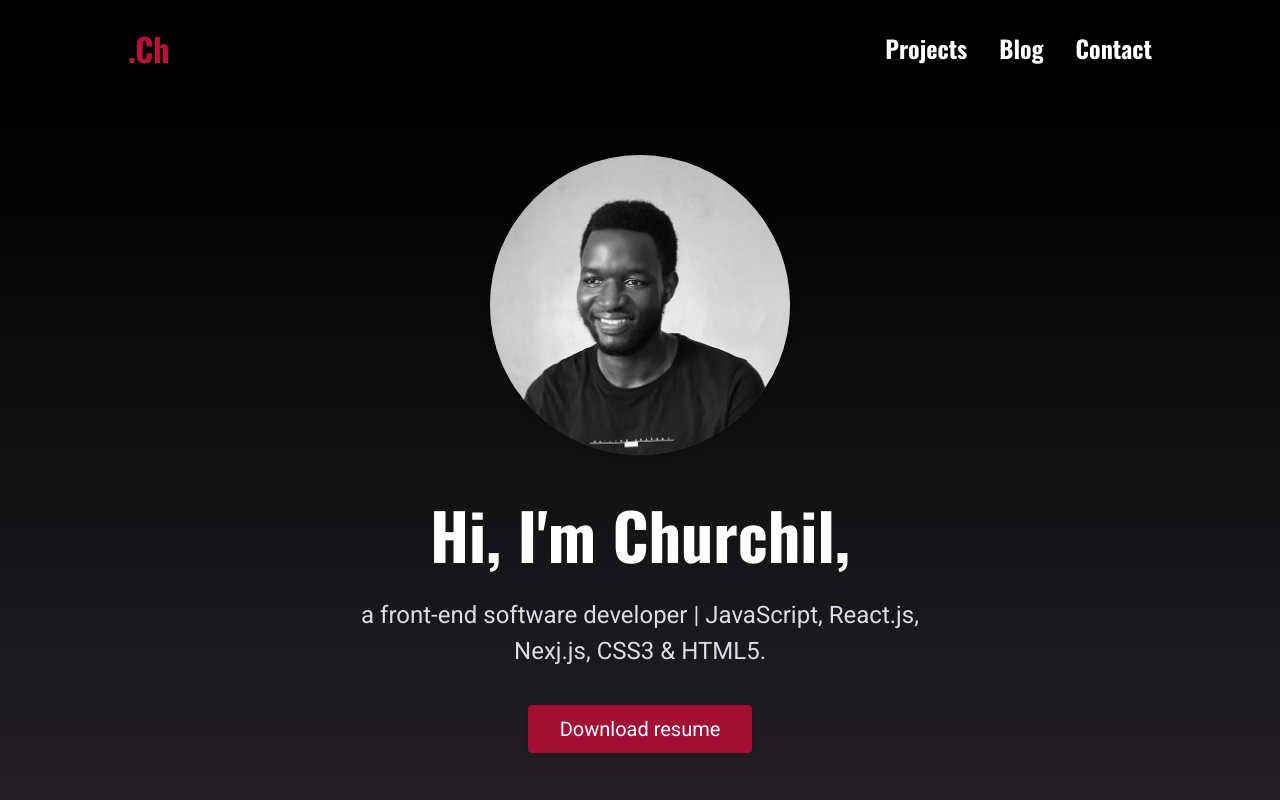
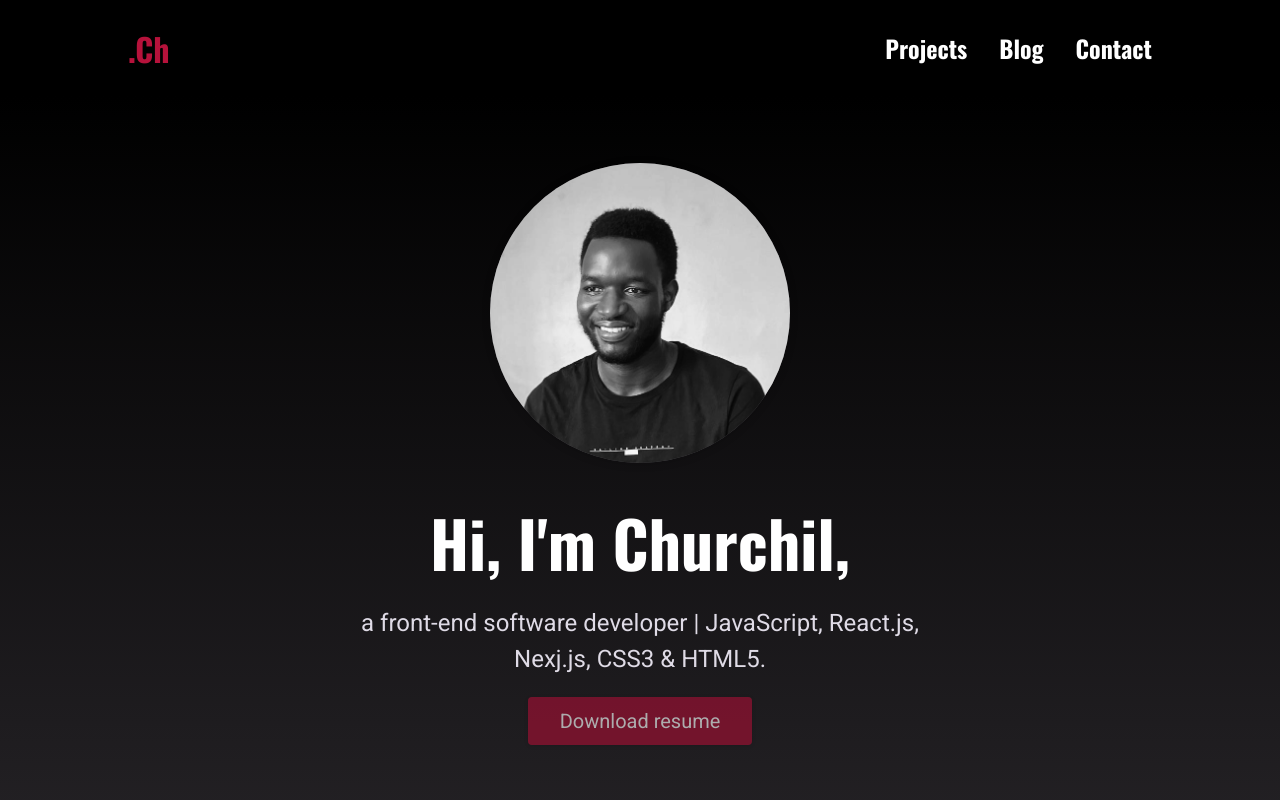
Before and after one commit to Chacho104/my-portfolio-blog-site, a Next.js app: page / in a window 1280 px wide. Shown: the top 800 px of the page. Built offline with nearby package versions, Linux system fonts and the light colour scheme.

Commit message:
Reduce content margin bottom Increase animation delay for resume btn

```diff
--- a/components/home-page/hero.module.css
+++ b/components/home-page/hero.module.css
@@ -46,7 +46,7 @@
 }
 
 .content {
-  margin-bottom: var(--size-8);
+  margin-bottom: var(--size-4);
 }
 
 .resume {
@@ -56,7 +56,7 @@
 .resume.inview {
   opacity: 1;
   transform: none;
-  transition: all 1s linear 4.5s;
+  transition: all 1.25s ease-in 5.25s;
 }
 
 @media screen and (max-width: 768px) {
```
